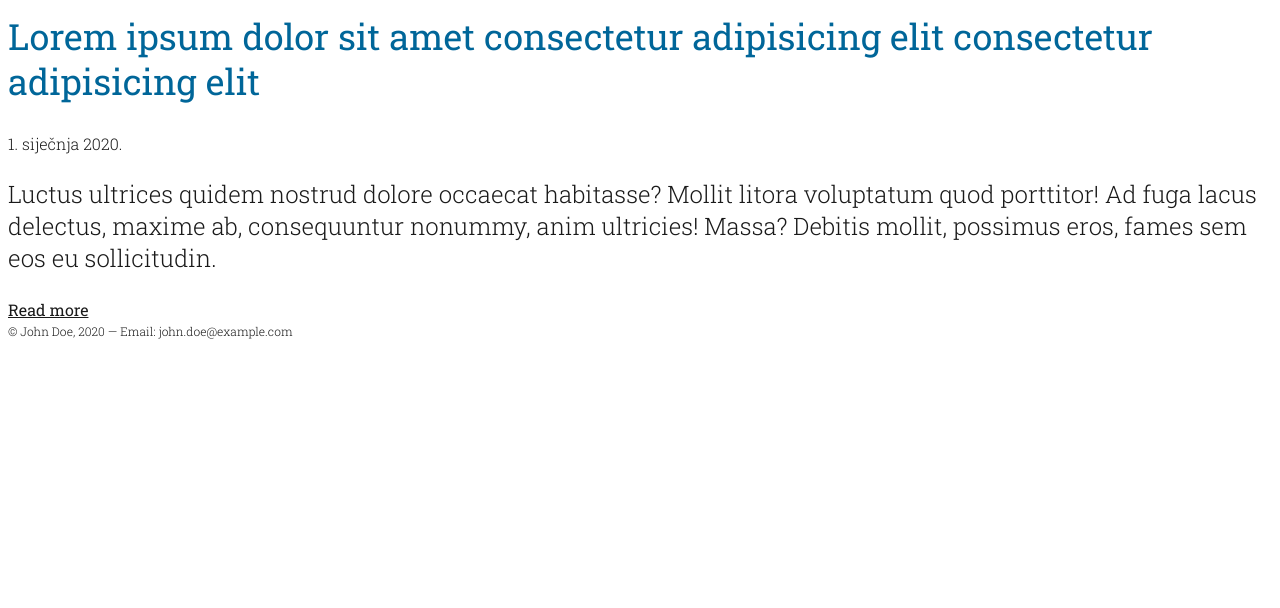
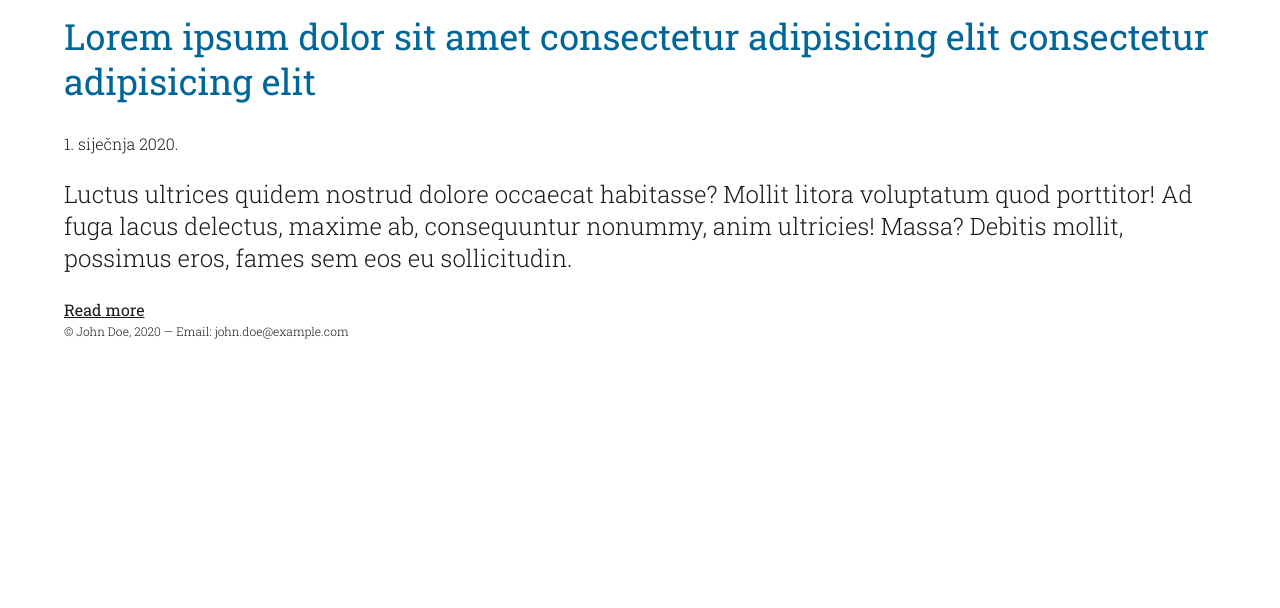
Before and after one commit to dstrekelj/algebra-blog, a plain HTML site: page index.html in a window 1280 px wide. Shown: the part 192-800 px from the top of the page. Drawn offline with Linux system fonts and the light colour scheme.

Commit message:
Update style

```diff
--- a/index.html
+++ b/index.html
@@ -4,12 +4,15 @@
     <meta charset="UTF-8" />
     <meta name="viewport" content="width=device-width, initial-scale=1.0" />
     <title>Algebra Blog</title>
-    <link rel="stylesheet" href="./style.css"
+    <link rel="stylesheet" href="./style.css" />
   </head>
   <body>
+    <div class="wrapper">
       <header>
         <h1 class="h1 color-primary">Welcome to my blog</h1>
-      <p class="body color-text">Hello world, this is my blog about things!</p>
+        <p class="body color-text">
+          Hello world, this is my blog about things!
+        </p>
       </header>
       <main>
         <article>
@@ -21,8 +24,8 @@
           <p class="body color-text">
             Luctus ultrices quidem nostrud dolore occaecat habitasse? Mollit
             litora voluptatum quod porttitor! Ad fuga lacus delectus, maxime ab,
-          consequuntur nonummy, anim ultricies! Massa? Debitis mollit, possimus
-          eros, fames sem eos eu sollicitudin.
+            consequuntur nonummy, anim ultricies! Massa? Debitis mollit,
+            possimus eros, fames sem eos eu sollicitudin.
           </p>
           <a class="link color-text" href="#">Read more</a>
         </article>
@@ -32,5 +35,6 @@
           &copy; John Doe, 2020 — Email: john.doe@example.com
         </small>
       </footer>
+    </div>
   </body>
 </html>
--- a/style.css
+++ b/style.css
@@ -47,3 +47,12 @@
   font-weight: 300;
   line-height: 1.5;
 }
+
+.wrapper {
+  width: 100%;
+  max-width: 1152px;
+  margin-left: auto;
+  margin-right: auto;
+  padding-left: 16px;
+  padding-right: 16px;
+}
```
Lines whose indentation alone changed are shown as unchanged.
